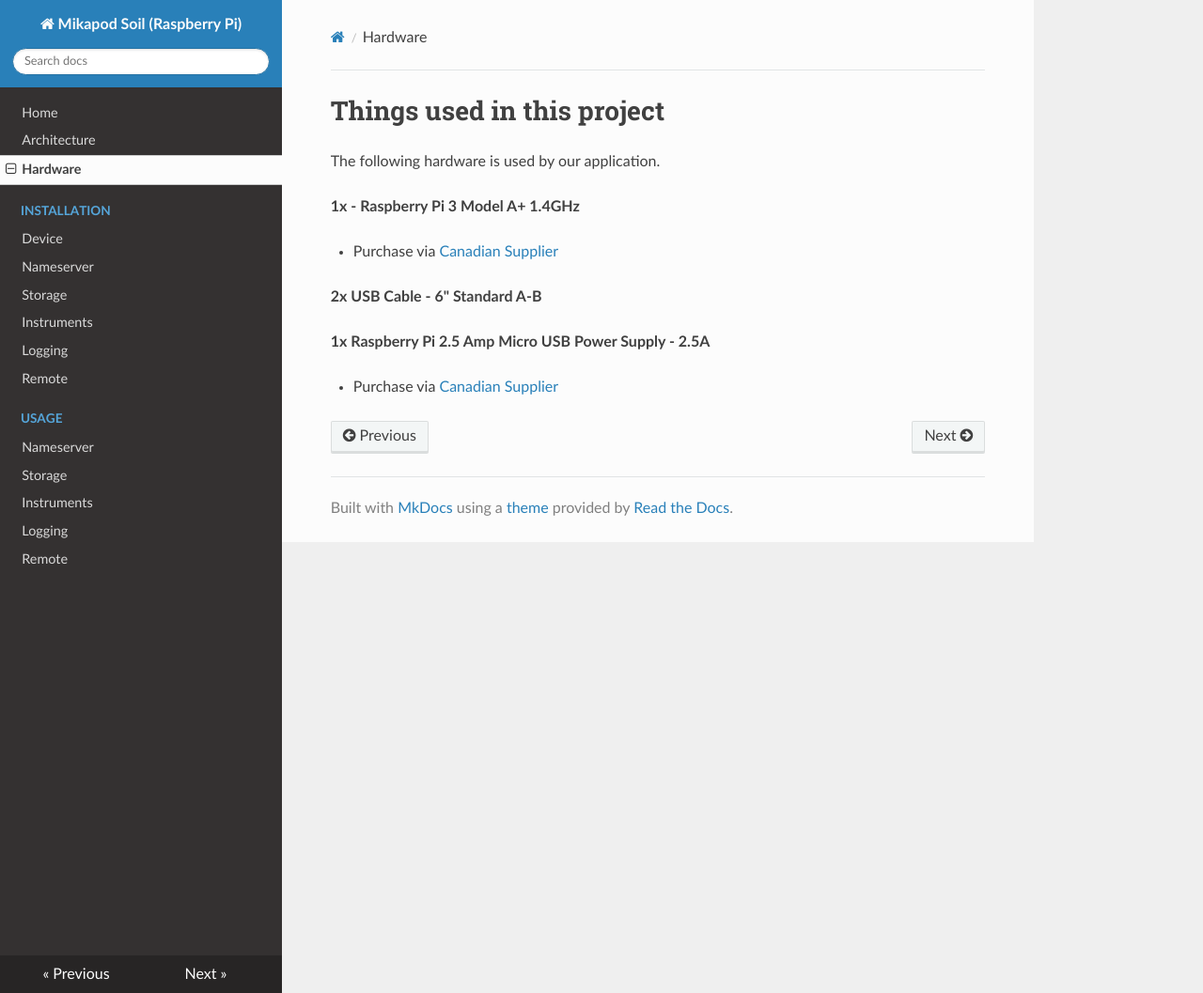
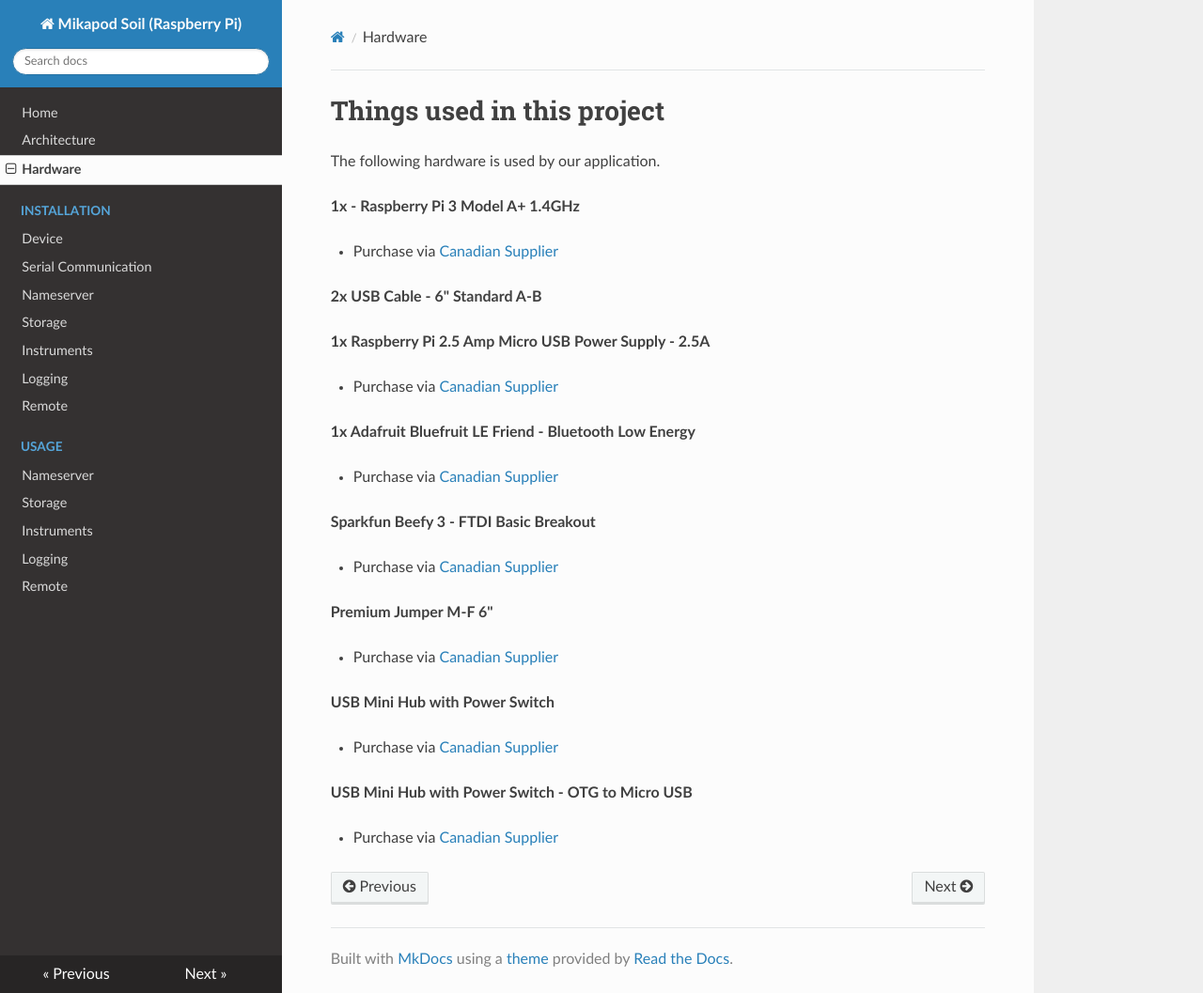
Before and after one commit to mikaponics/mikapod-soil-rpi, an MkDocs documentation site: the page built from docs/parts.md, in a window 1280 px wide and 1057 px high. Shown: the whole window at 94% size. Built offline with MkDocs 1.6.1, drawn with Linux system fonts in a browser that asks for light colours; nearby versions of some CDN libraries.

Commit message:
Minor edits

```diff
--- a/docs/parts.md
+++ b/docs/parts.md
@@ -10,3 +10,23 @@
 **1x Raspberry Pi 2.5 Amp Micro USB Power Supply - 2.5A**
 
 * Purchase via [Canadian Supplier](https://elmwoodelectronics.ca/products/raspberry-pi-2-amp-micro-usb-power-supply)
+
+**1x Adafruit Bluefruit LE Friend - Bluetooth Low Energy**
+
+* Purchase via [Canadian Supplier](https://elmwoodelectronics.ca/products/bluefruit-le-friend-bluetooth-low-energy-ble-4-0-nrf51822)
+
+**Sparkfun Beefy 3 - FTDI Basic Breakout**
+
+* Purchase via [Canadian Supplier](https://elmwoodelectronics.ca/products/13746)
+
+**Premium Jumper M-F 6"**
+
+* Purchase via [Canadian Supplier](https://elmwoodelectronics.ca/products/premium-jumper-wire-10-pack-m-f-6)
+
+**USB Mini Hub with Power Switch**
+
+* Purchase via [Canadian Supplier](https://elmwoodelectronics.ca/products/usb-mini-hub-with-power-switch)
+
+**USB Mini Hub with Power Switch - OTG to Micro USB**
+
+* Purchase via [Canadian Supplier](https://elmwoodelectronics.ca/products/usb-mini-hub-with-power-switch-otg-micro-usb)
--- a/mkdocs.yml
+++ b/mkdocs.yml
@@ -5,6 +5,7 @@
     - Hardware: parts.md
     - Installation:
         - Device: installation/device.md
+        - Serial Communication: installation/serial_communication.md
         - Nameserver: installation/nameserver.md
         - Storage: installation/storage.md
         - Instruments: installation/instruments.md
```
Also changed, not shown: docs/installation/device.md (+3 -3 lines), docs/installation/serial_communication.md (added, +11 -0 lines).
